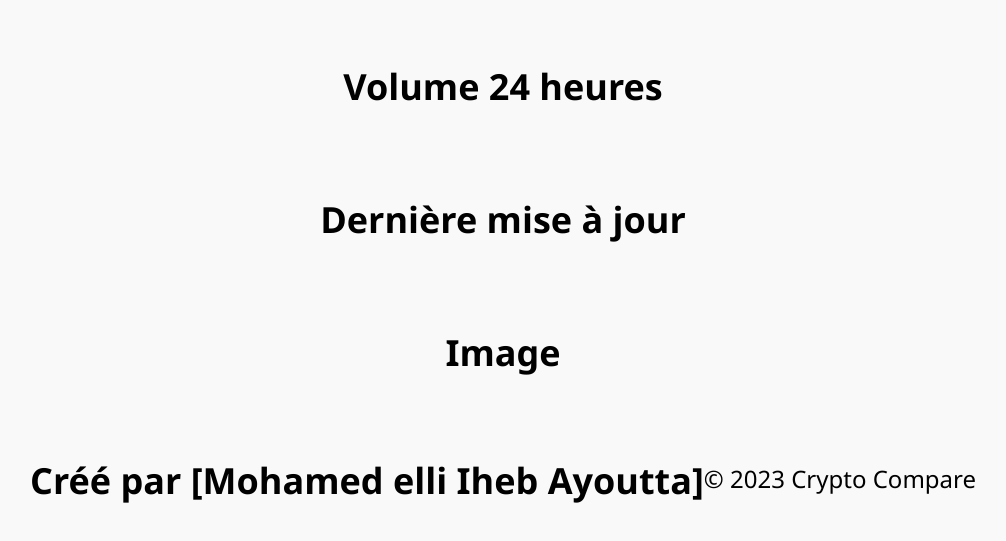
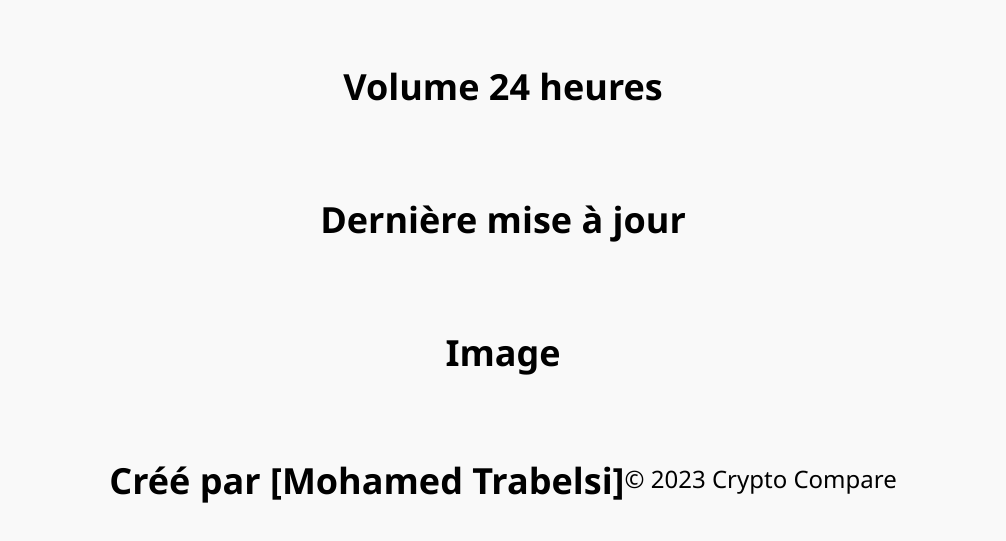
Before and after one commit to MohamedTrab/CryptoCompare, a plain HTML site: page index.html in a window 1280 px wide. Shown: the part 760-1301 px from the top of the page, without its empty margins (137-1143 px from the left). Drawn offline with Linux system fonts and the light colour scheme.

Commit message:
changement du nom

```diff
--- a/index.html
+++ b/index.html
@@ -50,7 +50,7 @@
       <img id="image-url">
     </div>
     <div class="creator-section">
-        <h2>Créé par [Mohamed elli Iheb Ayoutta]</h2>
+        <h2>Créé par [Mohamed Trabelsi]</h2>
         <p>© 2023 Crypto Compare</p>
     </div>
 
```
